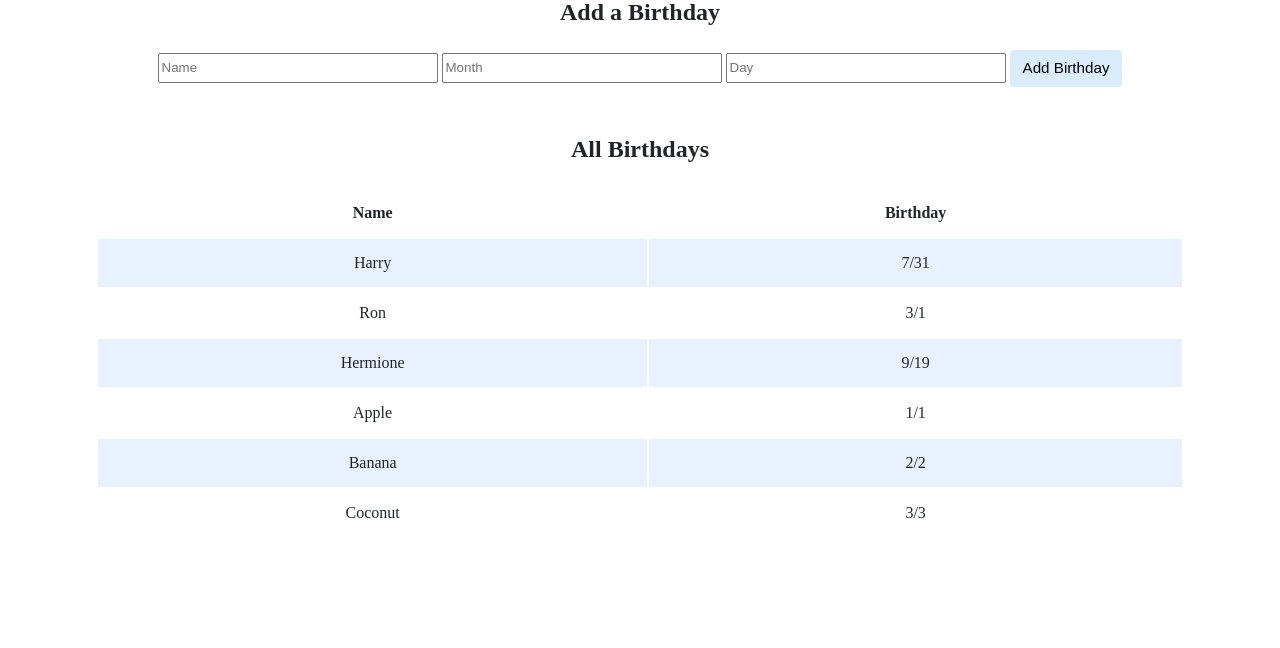
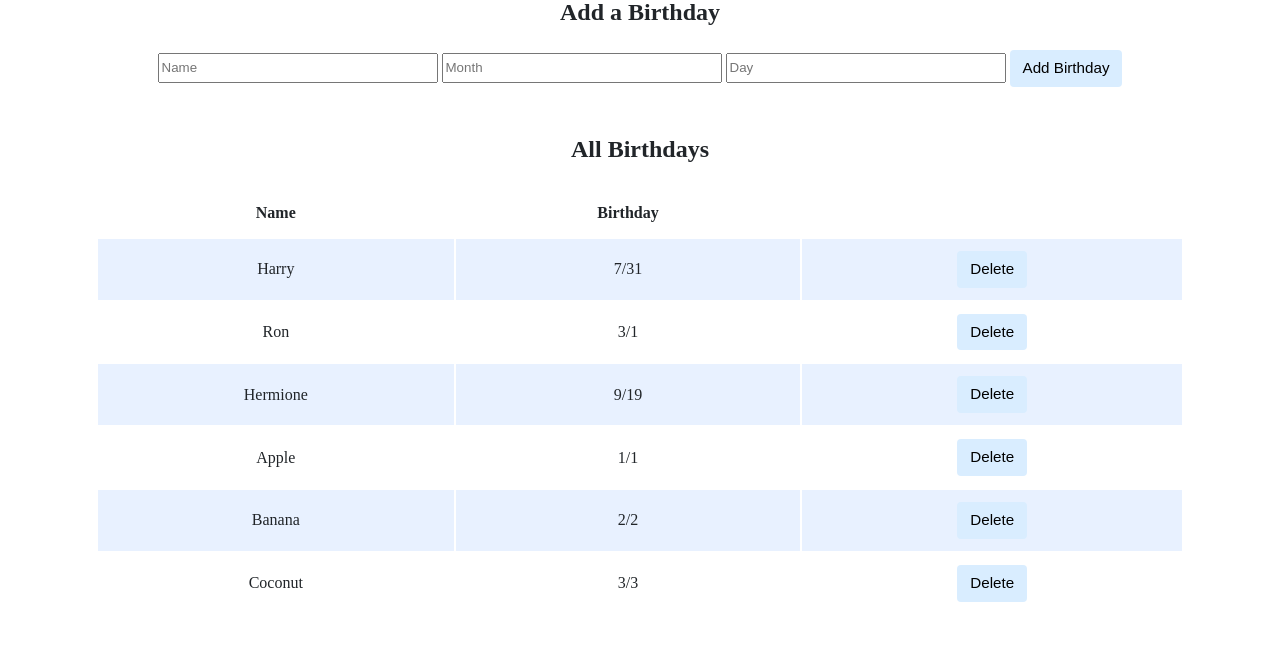
Before and after one commit to WHan7naHW/CS50Projects, a Flask app: page / in a window 1280 px wide. Shown: the part 266-914 px from the top of the page. Before the commit the page ends 784 px from the top, so only its background shows below. Run offline with Flask 3, Linux system fonts and the light colour scheme; some libraries are stand-ins or nearby versions.

Commit message:
Update index.html

```diff
--- a/P9/birthdays/templates/index.html
+++ b/P9/birthdays/templates/index.html
@@ -41,6 +41,13 @@
                             <tr>
                                 <td>{{ birthday.name }}</td>
                                 <td>{{ birthday.month }}/{{ birthday.day }}</td>
+                                <td>
+                                    <!-- Delete Button -->
+                                    <form action="/delete" method="POST">
+                                        <input type="hidden" name="id" value="{{ birthday.id }}">
+                                        <button type="submit" class="delete-button">Delete</button>
+                                    </form>
+                                </td>
                             </tr>
                         {% endfor %}
                     </tbody>
```
